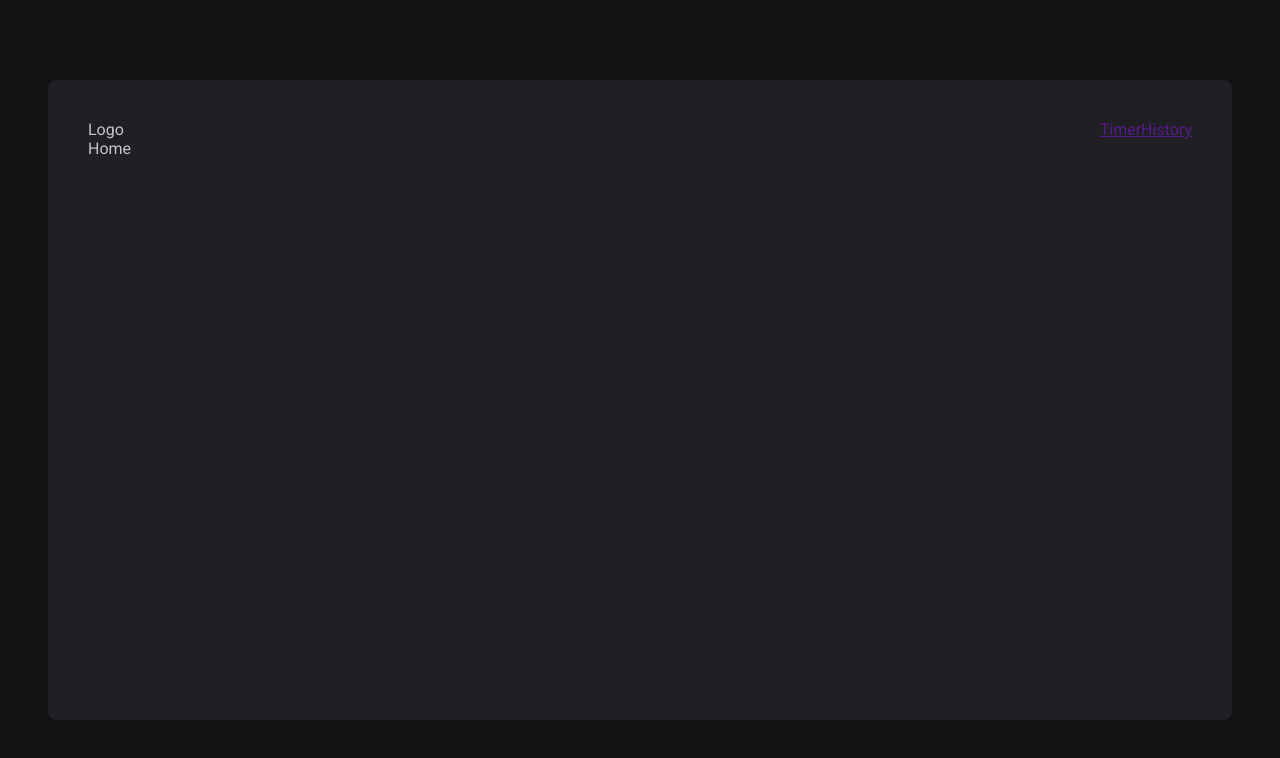
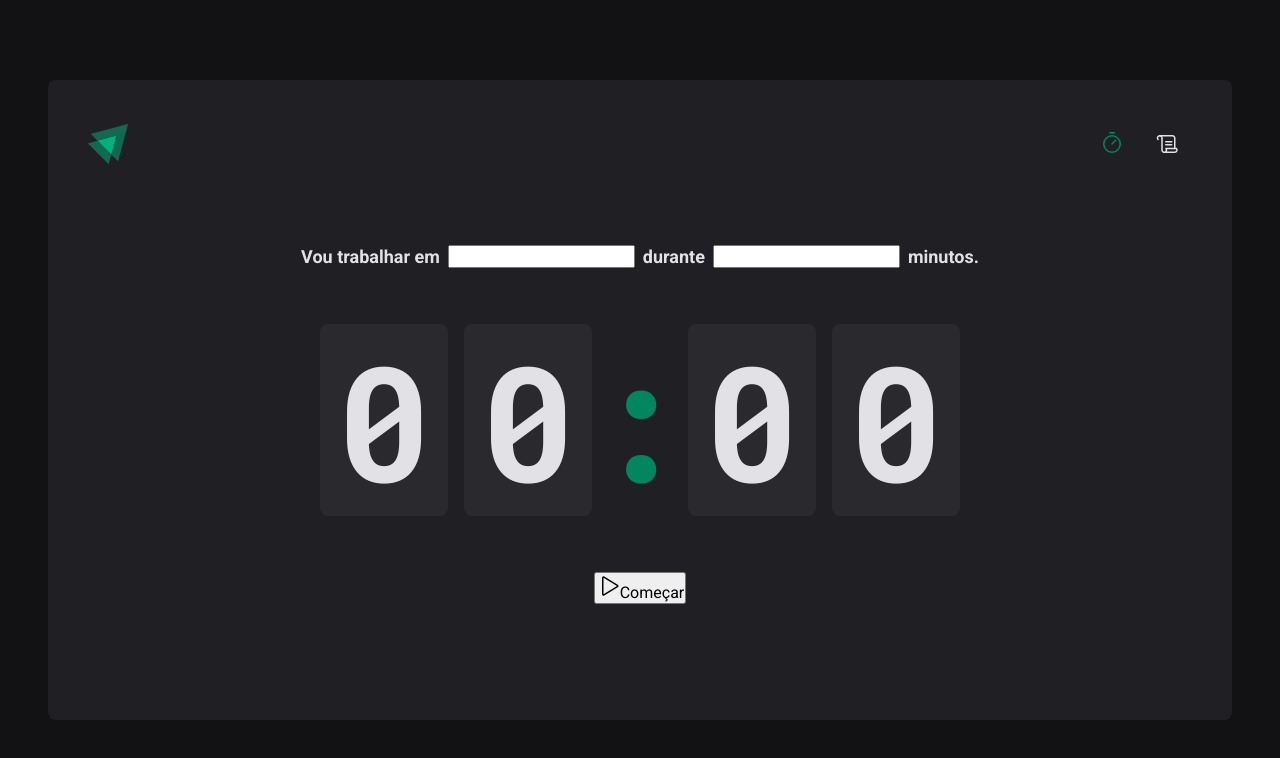
Before and after one commit to FranciscoVieir/Timer, a React (Vite) app: page / in a window 1280 px wide. Shown: the top 758 px of the page. Built offline with nearby package versions, Linux system fonts and the light colour scheme.

Commit message:
feat: creating a home page

```diff
--- a/src/components/Header/index.tsx
+++ b/src/components/Header/index.tsx
@@ -1,12 +1,20 @@
 import { HeaderContainer } from './styles'
+import { Timer, Scroll } from 'phosphor-react'
+
+import logoIgnite from '../../assets/logo-ignite.svg'
+import { NavLink } from 'react-router-dom'
 
 export default function Header() {
   return (
     <HeaderContainer>
-      <span>Logo</span>
+      <img src={logoIgnite} alt="" />
       <nav>
-        <a href="">Timer</a>
-        <a href="">History</a>
+        <NavLink to="/" title="Timer">
+          <Timer size={24} />
+        </NavLink>
+        <NavLink to="history" title="History">
+          <Scroll size={24} />
+        </NavLink>
       </nav>
     </HeaderContainer>
   )
--- a/src/components/Header/styles.ts
+++ b/src/components/Header/styles.ts
@@ -4,4 +4,31 @@
   display: flex;
   align-items: center;
   justify-content: space-between;
+
+  nav {
+    display: flex;
+    gap: 0.5rem;
+
+    a {
+      height: 3rem;
+      width: 3rem;
+
+      display: flex;
+      justify-content: center;
+      align-items: center;
+
+      color: ${(props) => props.theme['gray-100']};
+
+      border-top: 3px solid transparent;
+      border-bottom: 3px solid transparent;
+
+      &:hover {
+        border-bottom: 3px solid ${(props) => props.theme['green-500']};
+      }
+
+      &.active {
+        color: ${(props) => props.theme['green-500']};
+      }
+    }
+  }
 `
--- a/src/pages/Home.tsx
+++ /dev/null
@@ -1,3 +0,0 @@
-export default function Home() {
-  return <div>Home</div>
-}
--- /dev/null
+++ b/src/pages/Home/index.tsx
@@ -0,0 +1,38 @@
+import { Play } from 'phosphor-react'
+import {
+  HomeContainer,
+  FormContainer,
+  CountdownContainer,
+  Separator,
+} from './styles'
+
+export default function Home() {
+  return (
+    <HomeContainer>
+      <form action="">
+        <FormContainer>
+          <label htmlFor="task">Vou trabalhar em</label>
+          <input id="task" />
+
+          <label htmlFor="minutesAmount">durante</label>
+          <input type="number" id="minutesAmount" />
+
+          <span>minutos.</span>
+        </FormContainer>
+
+        <CountdownContainer>
+          <span>0</span>
+          <span>0</span>
+          <Separator>:</Separator>
+          <span>0</span>
+          <span>0</span>
+        </CountdownContainer>
+
+        <button type="submit">
+          <Play size={24} />
+          Começar
+        </button>
+      </form>
+    </HomeContainer>
+  )
+}
--- /dev/null
+++ b/src/pages/Home/styles.ts
@@ -0,0 +1,56 @@
+import styled from 'styled-components'
+
+export const HomeContainer = styled.main`
+  display: flex;
+  flex-direction: column;
+  flex: 1;
+
+  justify-content: center;
+  align-items: center;
+
+  form {
+    display: flex;
+    flex-direction: column;
+    align-items: center;
+    gap: 3.5rem;
+  }
+`
+
+export const FormContainer = styled.div`
+  display: flex;
+  justify-content: center;
+  align-items: center;
+  width: 100%;
+  gap: 0.5rem;
+
+  font-size: 1.125rem;
+  font-weight: bold;
+  flex-wrap: wrap;
+  color: ${(props) => props.theme['gray-100']};
+`
+
+export const CountdownContainer = styled.div`
+  display: flex;
+
+  font-size: 10rem;
+  line-height: 8rem;
+  font-family: 'Roboto Mono', monospace;
+  color: ${(props) => props.theme['gray-100']};
+  gap: 1rem;
+
+  span {
+    background: ${(props) => props.theme['gray-700']};
+    padding: 2rem 1rem;
+    border-radius: 8px;
+  }
+`
+
+export const Separator = styled.div`
+  display: flex;
+  justify-content: center;
+  padding: 2rem 1rem;
+
+  width: 4rem;
+  color: ${(props) => props.theme['green-500']};
+  overflow: hidden;
+`
--- a/src/styles/global.ts
+++ b/src/styles/global.ts
@@ -15,6 +15,7 @@
 body {
   background: ${(props) => props.theme['gray-900']};
   color: ${(props) => props.theme['gray-300']};
+  -webkit-font-smoothing: antialiased;
 };
 
 body, input, textarea, button {
```
Also changed, not shown: src/assets/logo-ignite.svg (added).
